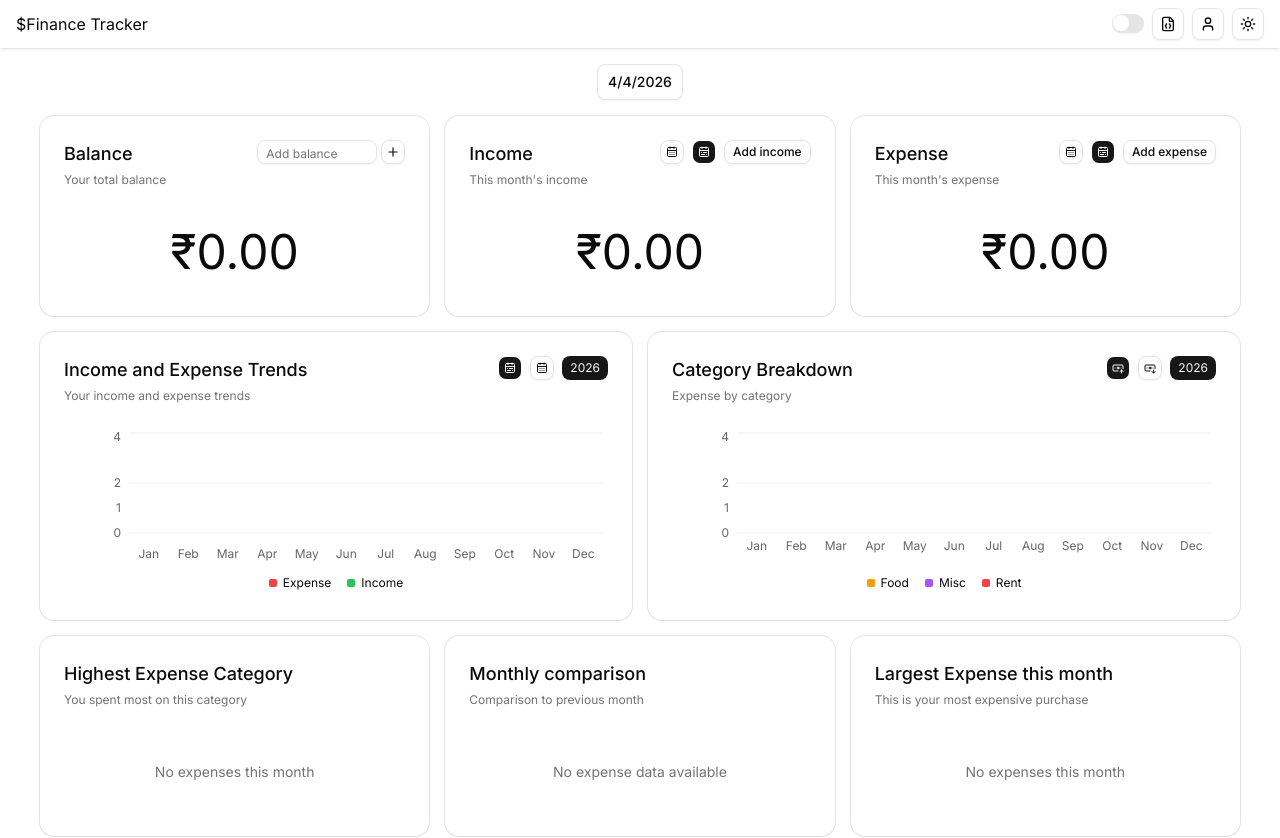
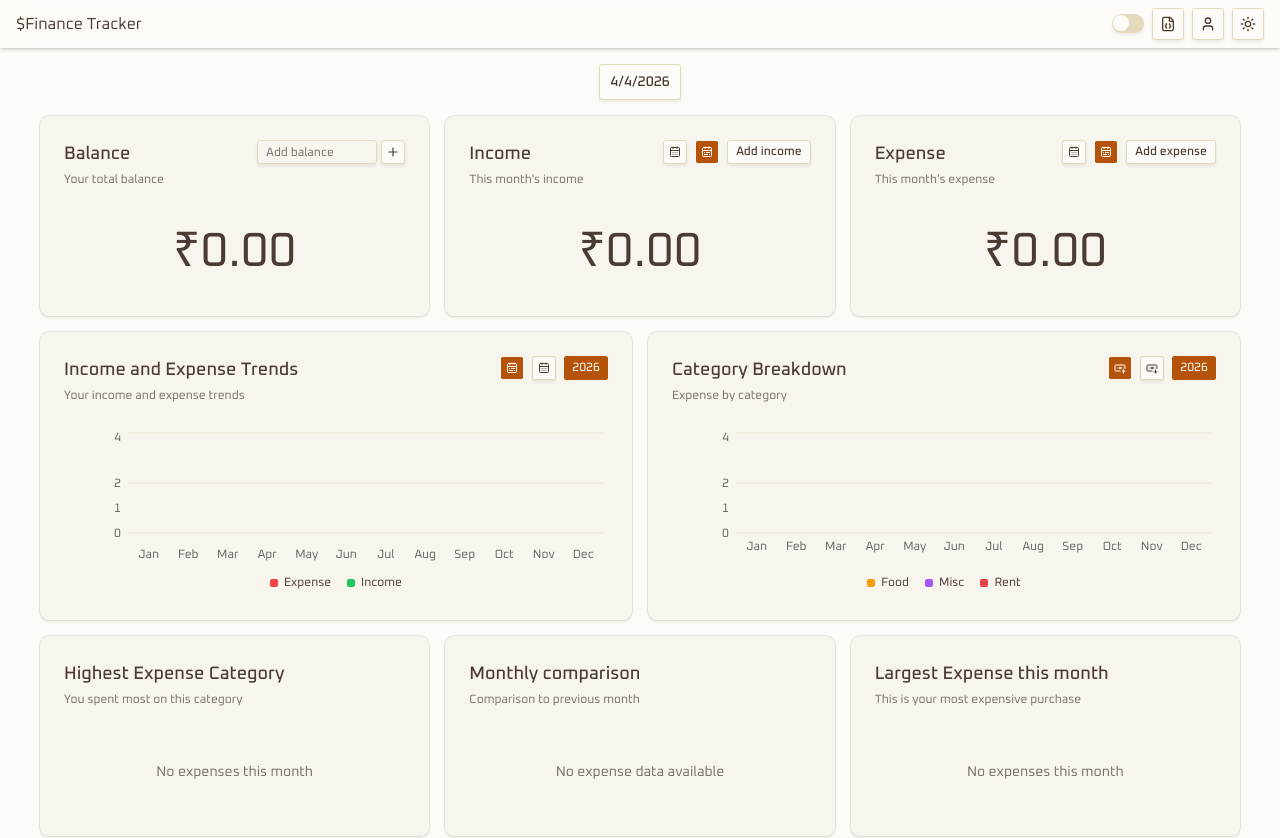
Before and after one commit to darshan03s/finance_tracker, a Next.js app: page / in a window 1280 px wide. Shown: the top 838 px of the page. Built offline with nearby package versions, Linux system fonts and the light colour scheme.

Commit message:
refactor: update global styles and font imports for improved typography

```diff
--- a/app/globals.css
+++ b/app/globals.css
@@ -9,116 +9,165 @@ a {
   cursor: pointer;
 }
 
-@theme inline {
-  --font-heading: var(--font-sans);
-  --font-sans: var(--font-sans);
-  --color-sidebar-ring: var(--sidebar-ring);
-  --color-sidebar-border: var(--sidebar-border);
-  --color-sidebar-accent-foreground: var(--sidebar-accent-foreground);
-  --color-sidebar-accent: var(--sidebar-accent);
-  --color-sidebar-primary-foreground: var(--sidebar-primary-foreground);
-  --color-sidebar-primary: var(--sidebar-primary);
-  --color-sidebar-foreground: var(--sidebar-foreground);
-  --color-sidebar: var(--sidebar);
-  --color-chart-5: var(--chart-5);
-  --color-chart-4: var(--chart-4);
-  --color-chart-3: var(--chart-3);
-  --color-chart-2: var(--chart-2);
-  --color-chart-1: var(--chart-1);
-  --color-ring: var(--ring);
-  --color-input: var(--input);
-  --color-border: var(--border);
-  --color-destructive: var(--destructive);
-  --color-accent-foreground: var(--accent-foreground);
-  --color-accent: var(--accent);
-  --color-muted-foreground: var(--muted-foreground);
-  --color-muted: var(--muted);
-  --color-secondary-foreground: var(--secondary-foreground);
-  --color-secondary: var(--secondary);
-  --color-primary-foreground: var(--primary-foreground);
-  --color-primary: var(--primary);
-  --color-popover-foreground: var(--popover-foreground);
-  --color-popover: var(--popover);
-  --color-card-foreground: var(--card-foreground);
-  --color-card: var(--card);
-  --color-foreground: var(--foreground);
-  --color-background: var(--background);
-  --radius-sm: calc(var(--radius) * 0.6);
-  --radius-md: calc(var(--radius) * 0.8);
-  --radius-lg: var(--radius);
-  --radius-xl: calc(var(--radius) * 1.4);
-  --radius-2xl: calc(var(--radius) * 1.8);
-  --radius-3xl: calc(var(--radius) * 2.2);
-  --radius-4xl: calc(var(--radius) * 2.6);
-}
-
 :root {
-  --background: oklch(1 0 0);
-  --foreground: oklch(0.145 0 0);
-  --card: oklch(1 0 0);
-  --card-foreground: oklch(0.145 0 0);
-  --popover: oklch(1 0 0);
-  --popover-foreground: oklch(0.145 0 0);
-  --primary: oklch(0.205 0 0);
-  --primary-foreground: oklch(0.985 0 0);
-  --secondary: oklch(0.97 0 0);
-  --secondary-foreground: oklch(0.205 0 0);
-  --muted: oklch(0.97 0 0);
-  --muted-foreground: oklch(0.556 0 0);
-  --accent: oklch(0.97 0 0);
-  --accent-foreground: oklch(0.205 0 0);
-  --destructive: oklch(0.577 0.245 27.325);
-  --border: oklch(0.922 0 0);
-  --input: oklch(0.922 0 0);
-  --ring: oklch(0.708 0 0);
-  --chart-1: oklch(0.87 0 0);
-  --chart-2: oklch(0.556 0 0);
-  --chart-3: oklch(0.439 0 0);
-  --chart-4: oklch(0.371 0 0);
-  --chart-5: oklch(0.269 0 0);
-  --radius: 0.625rem;
-  --sidebar: oklch(0.985 0 0);
-  --sidebar-foreground: oklch(0.145 0 0);
-  --sidebar-primary: oklch(0.205 0 0);
-  --sidebar-primary-foreground: oklch(0.985 0 0);
-  --sidebar-accent: oklch(0.97 0 0);
-  --sidebar-accent-foreground: oklch(0.205 0 0);
-  --sidebar-border: oklch(0.922 0 0);
-  --sidebar-ring: oklch(0.708 0 0);
+  --background: #fdfbf7;
+  --foreground: #4a3b33;
+  --card: #f8f4ee;
+  --card-foreground: #4a3b33;
+  --popover: #f8f4ee;
+  --popover-foreground: #4a3b33;
+  --primary: #b45309;
+  --primary-foreground: #ffffff;
+  --secondary: #e4c090;
+  --secondary-foreground: #57534e;
+  --muted: #f1e9da;
+  --muted-foreground: #78716c;
+  --accent: #f2daba;
+  --accent-foreground: #57534e;
+  --destructive: #991b1b;
+  --destructive-foreground: #ffffff;
+  --border: #e4d9bc;
+  --input: #e4d9bc;
+  --ring: #b45309;
+  --chart-1: #b45309;
+  --chart-2: #78716c;
+  --chart-3: #a16207;
+  --chart-4: #78716c;
+  --chart-5: #ca8a04;
+  --sidebar: #f1e9da;
+  --sidebar-foreground: #4a3b33;
+  --sidebar-primary: #b45309;
+  --sidebar-primary-foreground: #ffffff;
+  --sidebar-accent: #a16207;
+  --sidebar-accent-foreground: #ffffff;
+  --sidebar-border: #e4d9bc;
+  --sidebar-ring: #b45309;
+  --font-sans: Oxanium, sans-serif;
+  --font-serif: Merriweather, serif;
+  --font-mono: Fira Code, monospace;
+  --radius: 0.3rem;
+  --shadow-x: 0px;
+  --shadow-y: 2px;
+  --shadow-blur: 3px;
+  --shadow-spread: 0px;
+  --shadow-opacity: 0.18;
+  --shadow-color: hsl(28 18% 25%);
+  --shadow-2xs: 0px 2px 3px 0px hsl(28 18% 25% / 0.09);
+  --shadow-xs: 0px 2px 3px 0px hsl(28 18% 25% / 0.09);
+  --shadow-sm: 0px 2px 3px 0px hsl(28 18% 25% / 0.18), 0px 1px 2px -1px hsl(28 18% 25% / 0.18);
+  --shadow: 0px 2px 3px 0px hsl(28 18% 25% / 0.18), 0px 1px 2px -1px hsl(28 18% 25% / 0.18);
+  --shadow-md: 0px 2px 3px 0px hsl(28 18% 25% / 0.18), 0px 2px 4px -1px hsl(28 18% 25% / 0.18);
+  --shadow-lg: 0px 2px 3px 0px hsl(28 18% 25% / 0.18), 0px 4px 6px -1px hsl(28 18% 25% / 0.18);
+  --shadow-xl: 0px 2px 3px 0px hsl(28 18% 25% / 0.18), 0px 8px 10px -1px hsl(28 18% 25% / 0.18);
+  --shadow-2xl: 0px 2px 3px 0px hsl(28 18% 25% / 0.45);
+  --tracking-normal: 0em;
+  --spacing: 0.25rem;
 }
 
 .dark {
-  --background: oklch(0.145 0 0);
-  --foreground: oklch(0.985 0 0);
-  --card: oklch(0.205 0 0);
-  --card-foreground: oklch(0.985 0 0);
-  --popover: oklch(0.205 0 0);
-  --popover-foreground: oklch(0.985 0 0);
-  --primary: oklch(0.922 0 0);
-  --primary-foreground: oklch(0.205 0 0);
-  --secondary: oklch(0.269 0 0);
-  --secondary-foreground: oklch(0.985 0 0);
-  --muted: oklch(0.269 0 0);
-  --muted-foreground: oklch(0.708 0 0);
-  --accent: oklch(0.269 0 0);
-  --accent-foreground: oklch(0.985 0 0);
-  --destructive: oklch(0.704 0.191 22.216);
-  --border: oklch(1 0 0 / 10%);
-  --input: oklch(1 0 0 / 15%);
-  --ring: oklch(0.556 0 0);
-  --chart-1: oklch(0.87 0 0);
-  --chart-2: oklch(0.556 0 0);
-  --chart-3: oklch(0.439 0 0);
-  --chart-4: oklch(0.371 0 0);
-  --chart-5: oklch(0.269 0 0);
-  --sidebar: oklch(0.205 0 0);
-  --sidebar-foreground: oklch(0.985 0 0);
-  --sidebar-primary: oklch(0.488 0.243 264.376);
-  --sidebar-primary-foreground: oklch(0.985 0 0);
-  --sidebar-accent: oklch(0.269 0 0);
-  --sidebar-accent-foreground: oklch(0.985 0 0);
-  --sidebar-border: oklch(1 0 0 / 10%);
-  --sidebar-ring: oklch(0.556 0 0);
+  --background: #1c1917;
+  --foreground: #f5f5f4;
+  --card: #292524;
+  --card-foreground: #f5f5f4;
+  --popover: #292524;
+  --popover-foreground: #f5f5f4;
+  --primary: #f97316;
+  --primary-foreground: #ffffff;
+  --secondary: #57534e;
+  --secondary-foreground: #e7e5e4;
+  --muted: #201d1a;
+  --muted-foreground: #a8a29e;
+  --accent: #1e4252;
+  --accent-foreground: #e7e5e4;
+  --destructive: #dc2626;
+  --destructive-foreground: #ffffff;
+  --border: #44403c;
+  --input: #44403c;
+  --ring: #f97316;
+  --chart-1: #f97316;
+  --chart-2: #0ea5e9;
+  --chart-3: #eab308;
+  --chart-4: #a8a29e;
+  --chart-5: #78716c;
+  --sidebar: #292524;
+  --sidebar-foreground: #f5f5f4;
+  --sidebar-primary: #f97316;
+  --sidebar-primary-foreground: #ffffff;
+  --sidebar-accent: #0ea5e9;
+  --sidebar-accent-foreground: #0c2a4d;
+  --sidebar-border: #44403c;
+  --sidebar-ring: #f97316;
+  --font-sans: Oxanium, sans-serif;
+  --font-serif: Merriweather, serif;
+  --font-mono: Fira Code, monospace;
+  --radius: 0.3rem;
+  --shadow-x: 0px;
+  --shadow-y: 2px;
+  --shadow-blur: 3px;
+  --shadow-spread: 0px;
+  --shadow-opacity: 0.18;
+  --shadow-color: hsl(0 0% 5%);
+  --shadow-2xs: 0px 2px 3px 0px hsl(0 0% 5% / 0.09);
+  --shadow-xs: 0px 2px 3px 0px hsl(0 0% 5% / 0.09);
+  --shadow-sm: 0px 2px 3px 0px hsl(0 0% 5% / 0.18), 0px 1px 2px -1px hsl(0 0% 5% / 0.18);
+  --shadow: 0px 2px 3px 0px hsl(0 0% 5% / 0.18), 0px 1px 2px -1px hsl(0 0% 5% / 0.18);
+  --shadow-md: 0px 2px 3px 0px hsl(0 0% 5% / 0.18), 0px 2px 4px -1px hsl(0 0% 5% / 0.18);
+  --shadow-lg: 0px 2px 3px 0px hsl(0 0% 5% / 0.18), 0px 4px 6px -1px hsl(0 0% 5% / 0.18);
+  --shadow-xl: 0px 2px 3px 0px hsl(0 0% 5% / 0.18), 0px 8px 10px -1px hsl(0 0% 5% / 0.18);
+  --shadow-2xl: 0px 2px 3px 0px hsl(0 0% 5% / 0.45);
+}
+
+@theme inline {
+  --color-background: var(--background);
+  --color-foreground: var(--foreground);
+  --color-card: var(--card);
+  --color-card-foreground: var(--card-foreground);
+  --color-popover: var(--popover);
+  --color-popover-foreground: var(--popover-foreground);
+  --color-primary: var(--primary);
+  --color-primary-foreground: var(--primary-foreground);
+  --color-secondary: var(--secondary);
+  --color-secondary-foreground: var(--secondary-foreground);
+  --color-muted: var(--muted);
+  --color-muted-foreground: var(--muted-foreground);
+  --color-accent: var(--accent);
+  --color-accent-foreground: var(--accent-foreground);
+  --color-destructive: var(--destructive);
+  --color-destructive-foreground: var(--destructive-foreground);
+  --color-border: var(--border);
+  --color-input: var(--input);
+  --color-ring: var(--ring);
+  --color-chart-1: var(--chart-1);
+  --color-chart-2: var(--chart-2);
+  --color-chart-3: var(--chart-3);
+  --color-chart-4: var(--chart-4);
+  --color-chart-5: var(--chart-5);
+  --color-sidebar: var(--sidebar);
+  --color-sidebar-foreground: var(--sidebar-foreground);
+  --color-sidebar-primary: var(--sidebar-primary);
+  --color-sidebar-primary-foreground: var(--sidebar-primary-foreground);
+  --color-sidebar-accent: var(--sidebar-accent);
+  --color-sidebar-accent-foreground: var(--sidebar-accent-foreground);
+  --color-sidebar-border: var(--sidebar-border);
+  --color-sidebar-ring: var(--sidebar-ring);
+
+  --font-sans: var(--font-sans);
+  --font-mono: var(--font-mono);
+  --font-serif: var(--font-serif);
+
+  --radius-sm: calc(var(--radius) - 4px);
+  --radius-md: calc(var(--radius) - 2px);
+  --radius-lg: var(--radius);
+  --radius-xl: calc(var(--radius) + 4px);
+
+  --shadow-2xs: var(--shadow-2xs);
+  --shadow-xs: var(--shadow-xs);
+  --shadow-sm: var(--shadow-sm);
+  --shadow: var(--shadow);
+  --shadow-md: var(--shadow-md);
+  --shadow-lg: var(--shadow-lg);
+  --shadow-xl: var(--shadow-xl);
+  --shadow-2xl: var(--shadow-2xl);
 }
 
 @layer base {
@@ -129,8 +178,4 @@ a {
   body {
     @apply bg-background text-foreground;
   }
-
-  html {
-    @apply font-sans;
-  }
 }
--- a/app/layout.tsx
+++ b/app/layout.tsx
@@ -1,20 +1,23 @@
 import type { Metadata } from 'next';
-import { Geist, Geist_Mono, Inter } from 'next/font/google';
+import { Oxanium, Merriweather, Fira_Code } from 'next/font/google';
 import './globals.css';
 import { cn } from '@/lib/utils';
 import { TooltipProvider } from '@/components/ui/tooltip';
 import { ThemeProvider } from '@/components/theme-provider';
 
-const inter = Inter({ subsets: ['latin'], variable: '--font-sans' });
-
-const geistSans = Geist({
-  variable: '--font-geist-sans',
-  subsets: ['latin']
+const fontSans = Oxanium({
+  subsets: ['latin'],
+  variable: '--font-sans'
 });
 
-const geistMono = Geist_Mono({
-  variable: '--font-geist-mono',
-  subsets: ['latin']
+const fontSerif = Merriweather({
+  subsets: ['latin'],
+  variable: '--font-serif'
+});
+
+const fontMono = Fira_Code({
+  subsets: ['latin'],
+  variable: '--font-mono'
 });
 
 export const metadata: Metadata = {
@@ -33,10 +36,7 @@ export default function RootLayout({
       className={cn(
         'h-full',
         'antialiased',
-        geistSans.variable,
-        geistMono.variable,
-        'font-sans',
-        inter.variable
+        `${fontSans.variable} ${fontSerif.variable} ${fontMono.variable} antialiased`
       )}
     >
       <body className="min-h-full flex flex-col">
```
